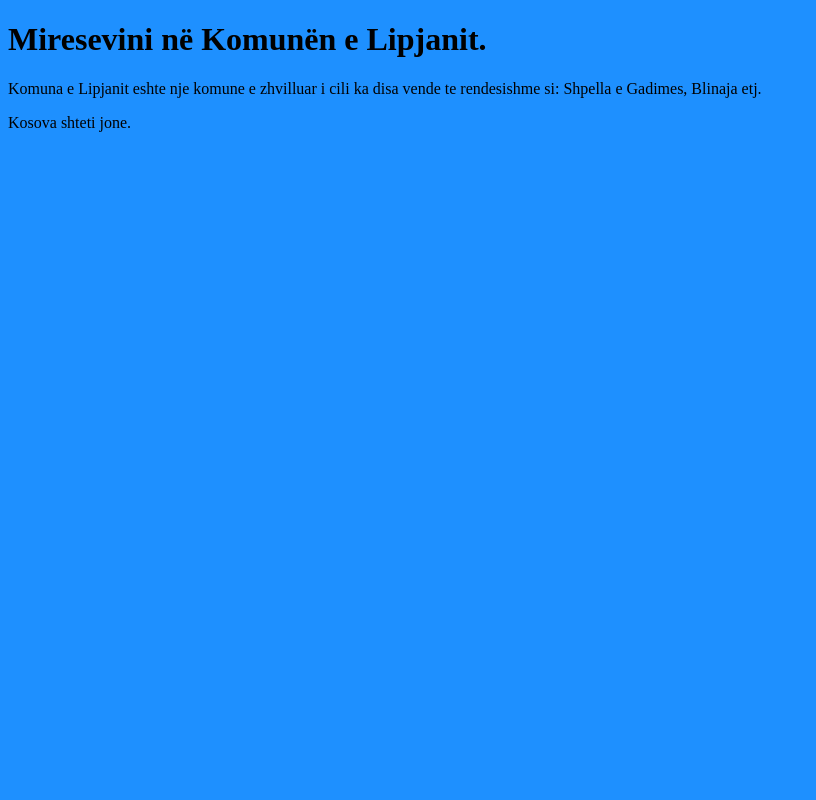
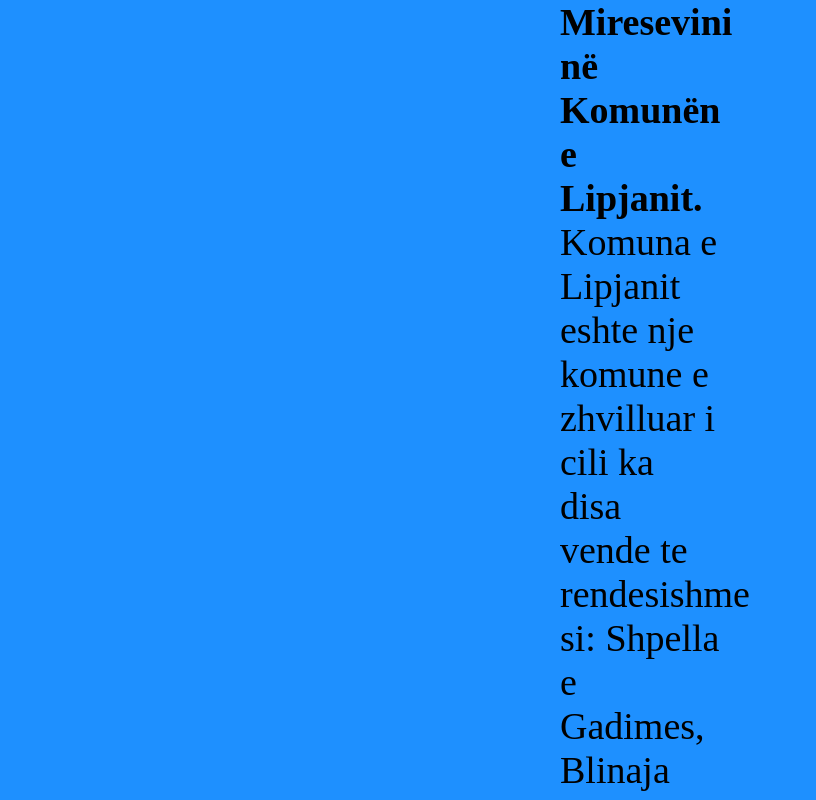
Before and after one commit to ErzenK/lipjani2022, a plain HTML site: page index.html in a window 1280 px wide. Shown: the top 800 px of the page, without its empty margins (0-816 px from the left). Drawn offline with Linux system fonts and the light colour scheme.

Commit message:
Changed font size and added margin

```diff
--- a/content/css/style.css
+++ b/content/css/style.css
@@ -1,3 +1,10 @@
+
+* {
+    font-size: 38px;
+    margin: auto;
+    width: 50%;
+}
+
 body {
     background-color: dodgerblue;
 }
```
